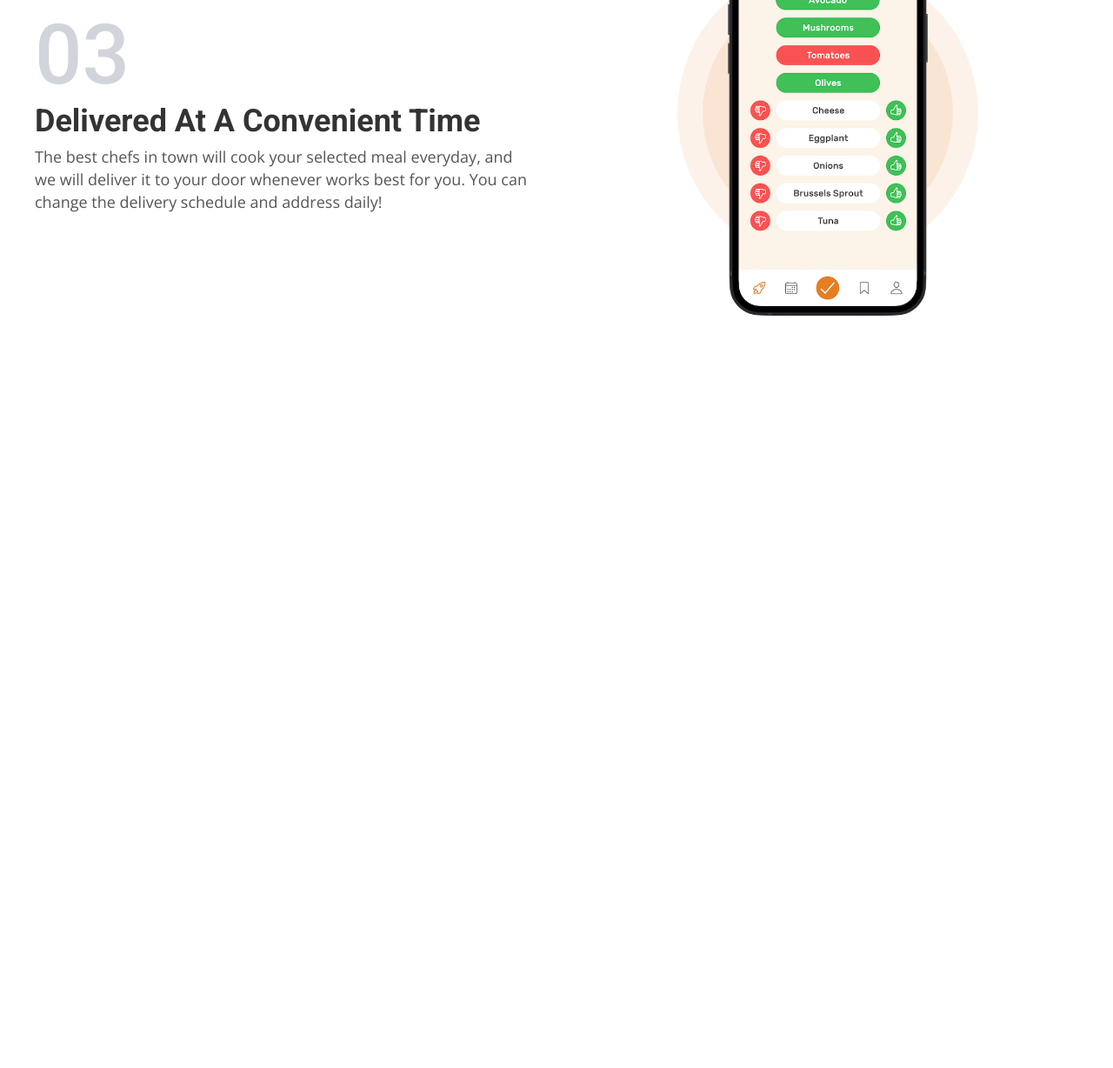
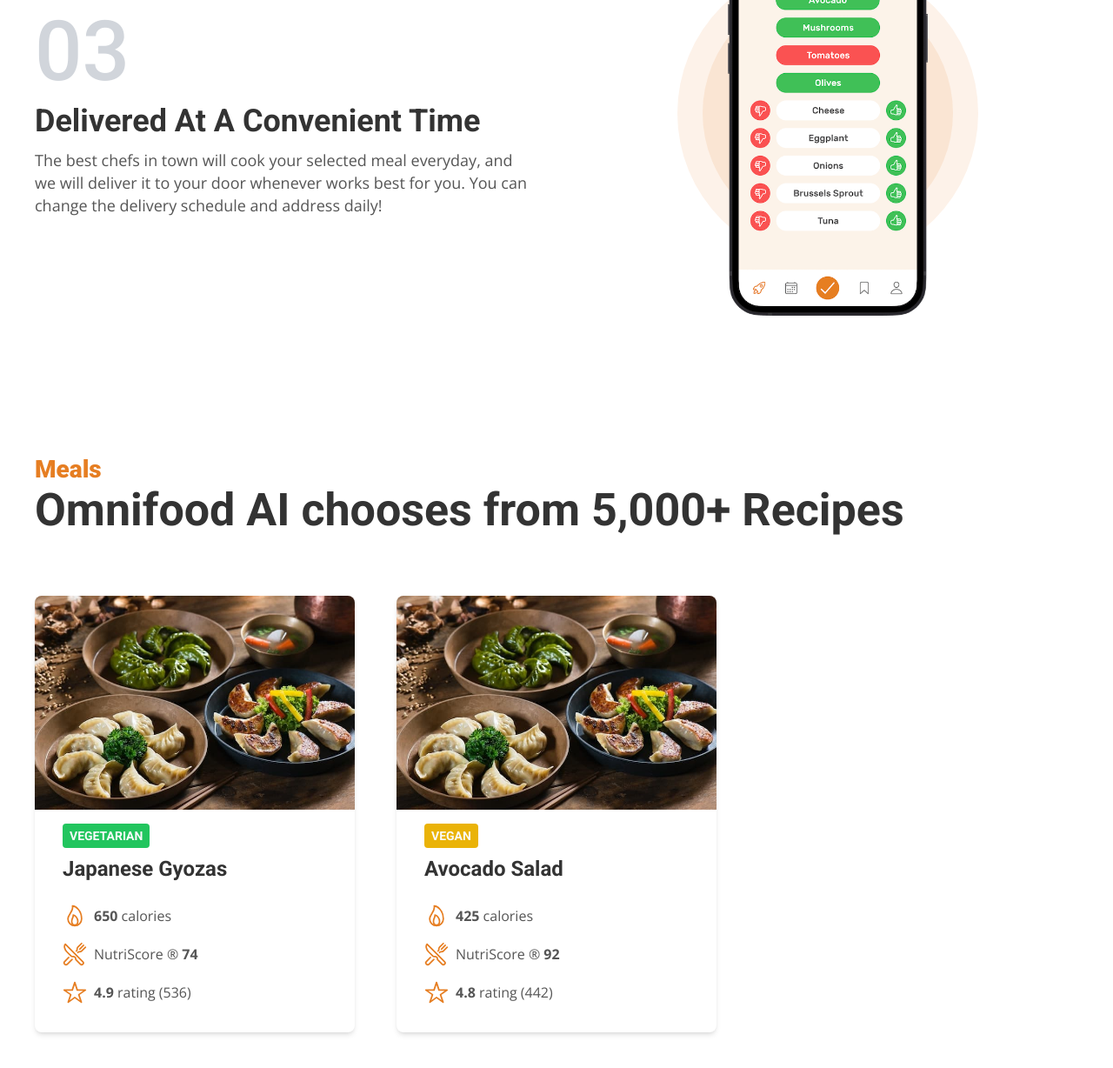
Before and after one commit to tdubsxc/omnifood-landing-page, a website built with Vite: page index.html in a window 1280 px wide. Shown: the part 2345-3573 px from the top of the page at 87% size. Before the commit the page ends 2788 px from the top, so only its background shows below. Built offline with nearby package versions, Linux system fonts and the light colour scheme.

Commit message:
Added and styled cards for the meals section.

```diff
--- a/assets/css/style.css
+++ b/assets/css/style.css
@@ -4,11 +4,11 @@
 
 @layer components {
   .btn {
-    @apply inline-flex justify-center items-center no-underline border-0 py-2 px-7 align-middle select-none rounded shadow-sm font-body font-medium text-center hover:shadow-md focus:outline-none focus:ring focus:ring-offset-transparent focus:ring-offset-1 transition;
+    @apply inline-flex justify-center items-center no-underline border-0 py-2 px-7 align-middle select-none rounded shadow-sm font-body font-medium text-center hover:shadow-md focus:outline-none focus:ring-2 focus:ring-offset-transparent focus:ring-offset-1 transition;
   }
 
   .link {
-    @apply inline-block no-underline py-0.5 px-1 rounded font-body font-medium transition-colors focus:outline-none focus:ring focus:ring-offset-transparent focus:ring-offset-1;
+    @apply inline-block no-underline py-0.5 px-1 rounded font-body font-medium transition-colors focus:outline-none focus:ring-0 focus:ring-offset-transparent focus:ring-offset-1;
   }
 
   .ps {
@@ -17,6 +17,10 @@
 
   .featured-in-logo {
     @apply h-3 brightness-0 opacity-50 sm:h-4 md:h-6 lg:h-7 xl:h-8;
+  }
+
+  .meals-card {
+    @apply col-span-12 rounded-lg shadow-md overflow-hidden transition hover:-translate-y-5 hover:shadow-xl md:col-span-6 lg:col-span-4;
   }
 }
 
--- a/index.html
+++ b/index.html
@@ -144,7 +144,7 @@
           </div>
           <div class="space-y-16">
             <div class="grid grid-cols-2 gap-6 md:items-center md:gap-9 lg:gap-12">
-              <div class="col-span-2 space-y-2 md:col-span-1">
+              <div class="col-span-2 space-y-2 md:col-span-1 lg:space-y-3">
                 <span class="font-display font-medium text-gray-300 text-6xl md:text-7xl lg:text-10xl">01</span>
                 <h4 class="font-display font-bold capitalize text-body-dark text-xl md:text-2xl lg:text-4xl">
                   Tell us what you like
@@ -167,7 +167,7 @@
               </div>
             </div>
             <div class="grid grid-cols-2 gap-6 md:items-center md:gap-9 lg:gap-12">
-              <div class="col-span-2 space-y-2 md:col-span-1 md:order-1">
+              <div class="col-span-2 space-y-2 md:col-span-1 md:order-1 lg:space-y-3">
                 <span class="font-display font-medium text-gray-300 text-6xl md:text-7xl lg:text-10xl">02</span>
                 <h4 class="font-display font-bold capitalize text-body-dark text-xl md:text-2xl lg:text-4xl">
                   Approve your weekly meal plan
@@ -189,7 +189,7 @@
               </div>
             </div>
             <div class="grid grid-cols-2 gap-6 md:items-center md:gap-9 lg:gap-12">
-              <div class="col-span-2 space-y-2 md:col-span-1">
+              <div class="col-span-2 space-y-2 md:col-span-1 lg:space-y-3">
                 <span class="font-display font-medium text-gray-300 text-6xl md:text-7xl lg:text-10xl">03</span>
                 <h4 class="font-display font-bold capitalize text-body-dark text-xl md:text-2xl lg:text-4xl">
                   Delivered at a convenient time
@@ -213,6 +213,66 @@
           </div>
         </div>
       </section>
+      <section id="meals" class="ps">
+        <div class="container">
+          <div class="space-y-1 text-center max-w-md mx-auto mb-9 md:mb-18 lg:max-w-none lg:text-left">
+            <h2 class="font-display font-black text-primary text-lg md:text-xl lg:text-2xl">Meals</h2>
+            <h3 class="font-display font-bold text-body-dark text-2xl md:text-4xl lg:text-6xl">
+              Omnifood AI chooses from 5,000+ Recipes
+            </h3>
+          </div>
+          <div class="grid grid-cols-12 gap-6 lg:gap-12">
+            <div class="meals-card">
+              <img src="/assets/images/meals/meal-1.jpg" alt="Japanese Gyozas" title="Japanese Gyozas" />
+              <div class="p-8 pt-4">
+                <span
+                  class="text-gray-50 bg-green-500 text-xs font-display font-bold uppercase inline-block rounded mb-2 py-1 px-2 md:text-sm"
+                  >Vegetarian</span
+                >
+                <h4 class="font-display font-bold text-body-dark text-lg mb-6 md:text-xl">Japanese Gyozas</h4>
+                <ul class="flex flex-col gap-4">
+                  <li class="flex items-center gap-2">
+                    <ion-icon class="text-2xl text-primary" name="flame-outline"></ion-icon>
+                    <span><strong>650</strong> calories</span>
+                  </li>
+                  <li class="flex items-center gap-2">
+                    <ion-icon class="text-2xl text-primary" name="restaurant-outline"></ion-icon>
+                    <span>NutriScore &reg; <strong>74</strong></span>
+                  </li>
+                  <li class="flex items-center gap-2">
+                    <ion-icon class="text-2xl text-primary" name="star-outline"></ion-icon>
+                    <span><strong>4.9</strong> rating (536)</span>
+                  </li>
+                </ul>
+              </div>
+            </div>
+            <div class="meals-card">
+              <img src="/assets/images/meals/meal-1.jpg" alt="Japanese Gyozas" title="Japanese Gyozas" />
+              <div class="p-8 pt-4">
+                <span
+                  class="text-gray-50 bg-yellow-500 text-xs font-display font-bold uppercase inline-block rounded mb-2 py-1 px-2 md:text-sm"
+                  >Vegan</span
+                >
+                <h4 class="font-display font-bold text-body-dark text-lg mb-6 md:text-xl">Avocado Salad</h4>
+                <ul class="flex flex-col gap-4">
+                  <li class="flex items-center gap-2">
+                    <ion-icon class="text-2xl text-primary" name="flame-outline"></ion-icon>
+                    <span><strong>425</strong> calories</span>
+                  </li>
+                  <li class="flex items-center gap-2">
+                    <ion-icon class="text-2xl text-primary" name="restaurant-outline"></ion-icon>
+                    <span>NutriScore &reg; <strong>92</strong></span>
+                  </li>
+                  <li class="flex items-center gap-2">
+                    <ion-icon class="text-2xl text-primary" name="star-outline"></ion-icon>
+                    <span><strong>4.8</strong> rating (442)</span>
+                  </li>
+                </ul>
+              </div>
+            </div>
+          </div>
+        </div>
+      </section>
     </main>
     <script type="module" src="https://unpkg.com/ionicons@5.5.2/dist/ionicons/ionicons.esm.js"></script>
     <script type="module" src="/main.js"></script>
```
